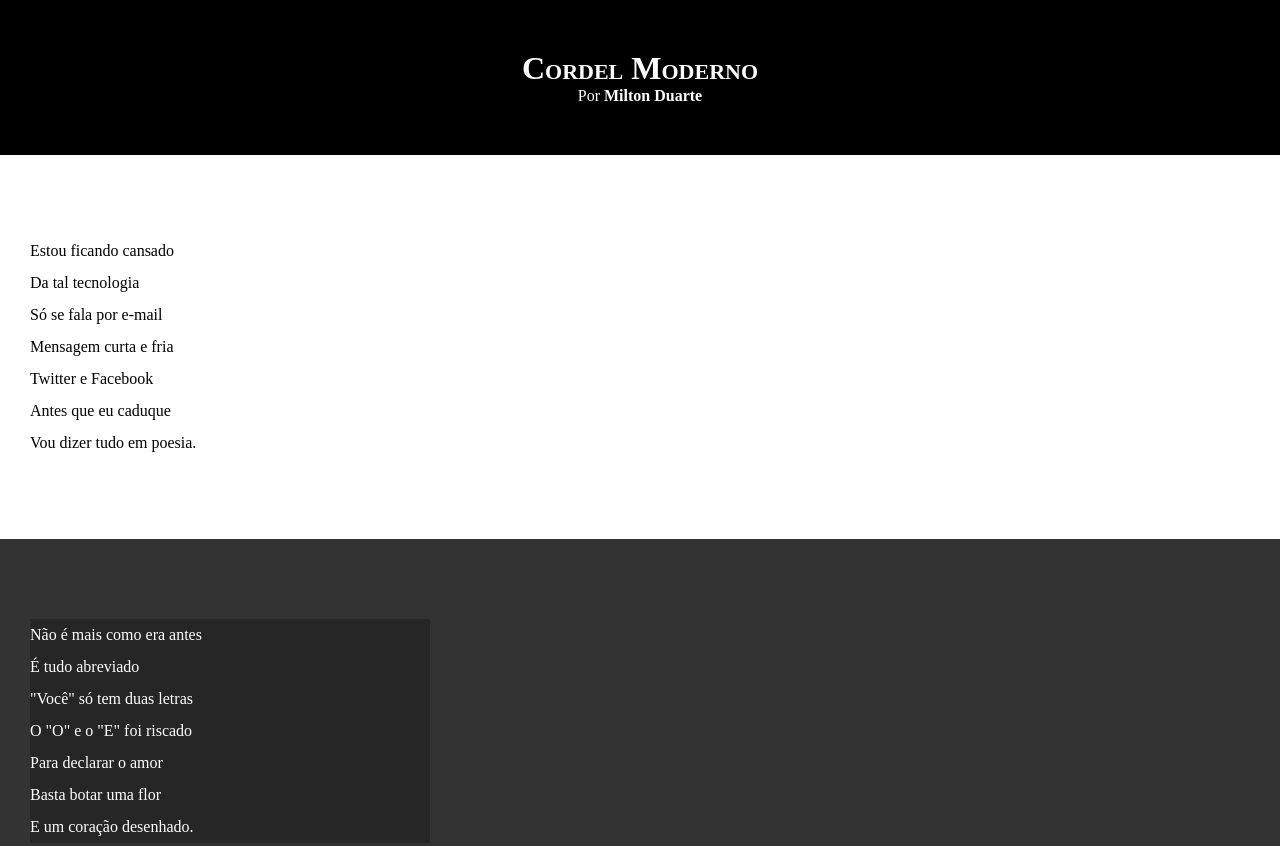
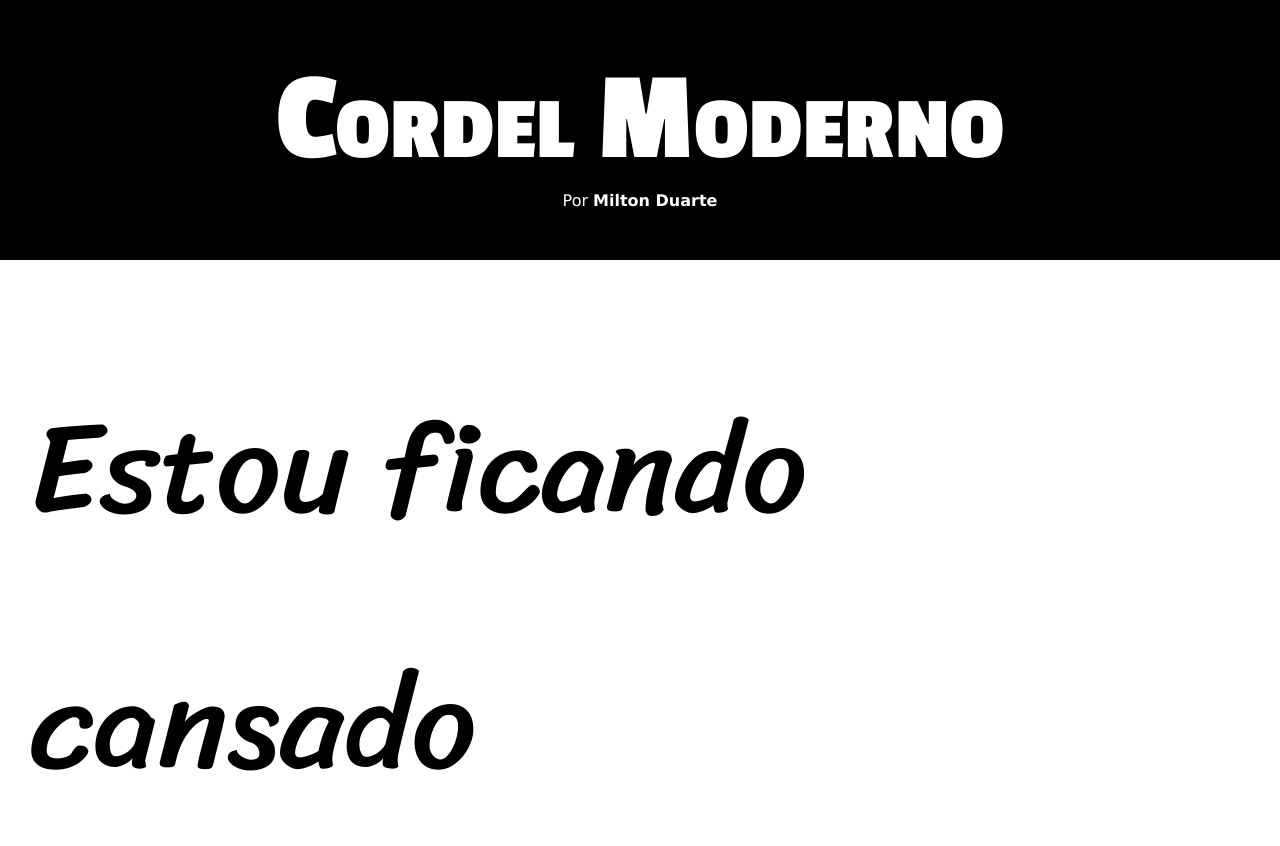
Before and after one commit to pedrolopesdeveloper/exercicios, a plain HTML site: page desafios/d012/index.html in a window 1280 px wide. Shown: the top 846 px of the page. Drawn offline with Linux system fonts and the light colour scheme.

Commit message:
atualização de estilos

```diff
--- a/desafios/d012/estilo/style.css
+++ b/desafios/d012/estilo/style.css
@@ -1,13 +1,23 @@
 @charset "UTF 8";
+@import url('https://fonts.googleapis.com/css2?family=Passion+One:wght@400;700;900&display=swap');
+@import url('https://fonts.googleapis.com/css2?family=Sriracha&display=swap');
+
+:root {
+    --font1: Verdana, Geneva, Tahoma, sans-serif;
+    --font2: 'Passion One', cursive;
+    --font3: 'Sriracha', cursive;
+}
 
 * {
     margin: 0;
     padding: 0;
+    font-size: 1em;
 }
 
 html, body {
     min-height: 100vh;
     background-color: darkgray;
+    font-family: var(--font1);
 }
 
 header {
@@ -19,6 +29,8 @@ header {
 header > h1 {
     padding-top: 50px;
     font-variant: small-caps;
+    font-family: var(--font2);
+    font-size: 10vw;
 }
 
 header > p {
@@ -40,6 +52,8 @@ section {
     padding-bottom: 10vh;
     padding-left: 30px;
     line-height: 2em;
+    font-family: var(--font3);
+    font-size: 10vw;
 }
 
 section.normal {
```
